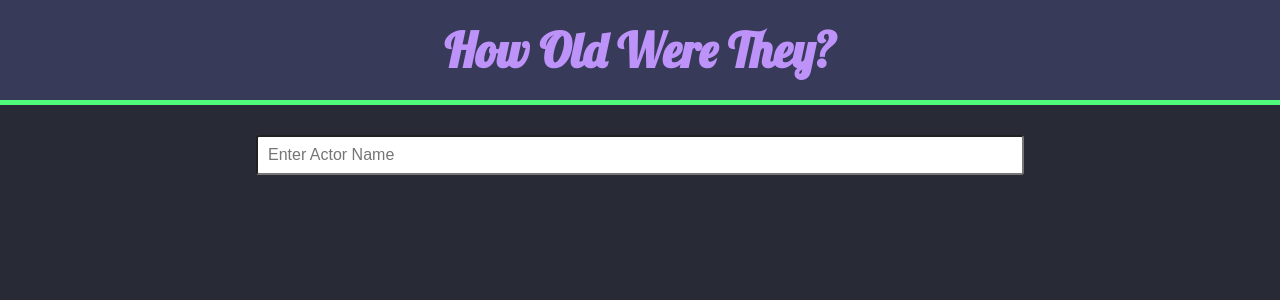
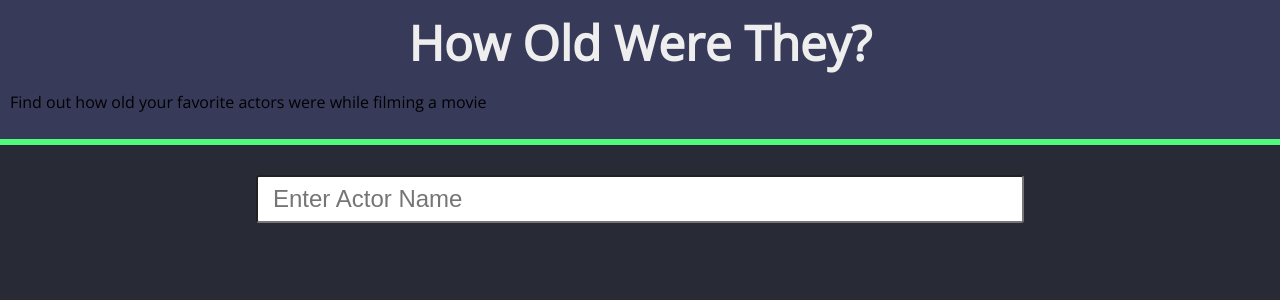
Before and after one commit to JKaram/How-Old-Were-They, a React (Create React App) app: page / in a window 1280 px wide. Shown: the top 300 px of the page. Built offline with nearby package versions, Linux system fonts and the light colour scheme.

Commit message:
fixing the header

```diff
--- a/src/components/common/Actor.js
+++ b/src/components/common/Actor.js
@@ -6,7 +6,7 @@ import { Info } from "./index";
 const Wrapper = styled.div`
   display: flex;
   flex-direction: column;
-  width: 200px;
+  width: 210px;
 
   margin: 30px 0;
 
--- /dev/null
+++ b/src/components/common/Header.js
@@ -0,0 +1,21 @@
+import React from "react";
+import styled from "styled-components";
+import { Title } from "components/common";
+
+const Wrapper = styled.header`
+  margin: 0;
+  display: flex;
+  flex-direction: column;
+  padding: 10px;
+  border-bottom: 6px solid rgb(80, 250, 123);
+  background: rgb(56, 58, 89);
+`;
+
+export function Header() {
+  return (
+    <Wrapper>
+      <Title>How Old Were They?</Title>
+      <p>Find out how old your favorite actors were while filming a movie</p>
+    </Wrapper>
+  );
+}
--- a/src/components/common/MovieList.js
+++ b/src/components/common/MovieList.js
@@ -1,6 +1,5 @@
 import React from "react";
 import Modal from "react-modal";
-import styled from "styled-components";
 
 import { Movie, Button } from "./index";
 
--- a/src/components/common/PageLayout.js
+++ b/src/components/common/PageLayout.js
@@ -1,6 +1,6 @@
 import React from "react";
 import styled from "styled-components";
-import { Title } from "./index";
+import { Title, Header } from "./index";
 
 const Content = styled.main`
   max-width: 800px;
@@ -13,7 +13,7 @@ const Content = styled.main`
 export function PageLayout({ children }) {
   return (
     <>
-      <Title>How Old Were They?</Title>
+      <Header />
       <Content>{children}</Content>
     </>
   );
--- a/src/components/common/SearchBox.js
+++ b/src/components/common/SearchBox.js
@@ -2,11 +2,13 @@ import styled from "styled-components";
 
 const SearchBox = styled.input`
   width: 100%;
-  padding: 10px;
   border-radius: 3px;
-  font-size: 1em;
+  font-size: 1.5em;
   box-sizing: border-box;
-  height: 40px;
+  height: 3rem;
+  margin: 0 auto;
+  display: block;
+  padding: 2px 15px;
 `;
 
 export { SearchBox };
--- a/src/components/common/Title.js
+++ b/src/components/common/Title.js
@@ -2,13 +2,10 @@ import styled from "styled-components";
 
 const Title = styled.h1`
   margin: 0;
-  border-bottom: 5px solid rgb(80, 250, 123);
-  color: rgba(189, 147, 249);
+  color: #eee;
+  text-align: center;
+  font-family: "Open Sans", cursive;
   font-size: 3rem;
-  text-align: center;
-  padding: 20px;
-  font-family: "Lobster", cursive;
-  background: rgb(56, 58, 89);
 `;
 
 export { Title };
--- a/src/components/common/index.js
+++ b/src/components/common/index.js
@@ -8,3 +8,4 @@ export * from "./SearchBox";
 export * from "./Title";
 export * from "./PageLayout";
 export * from "./Loading";
+export * from "./Header";
```
